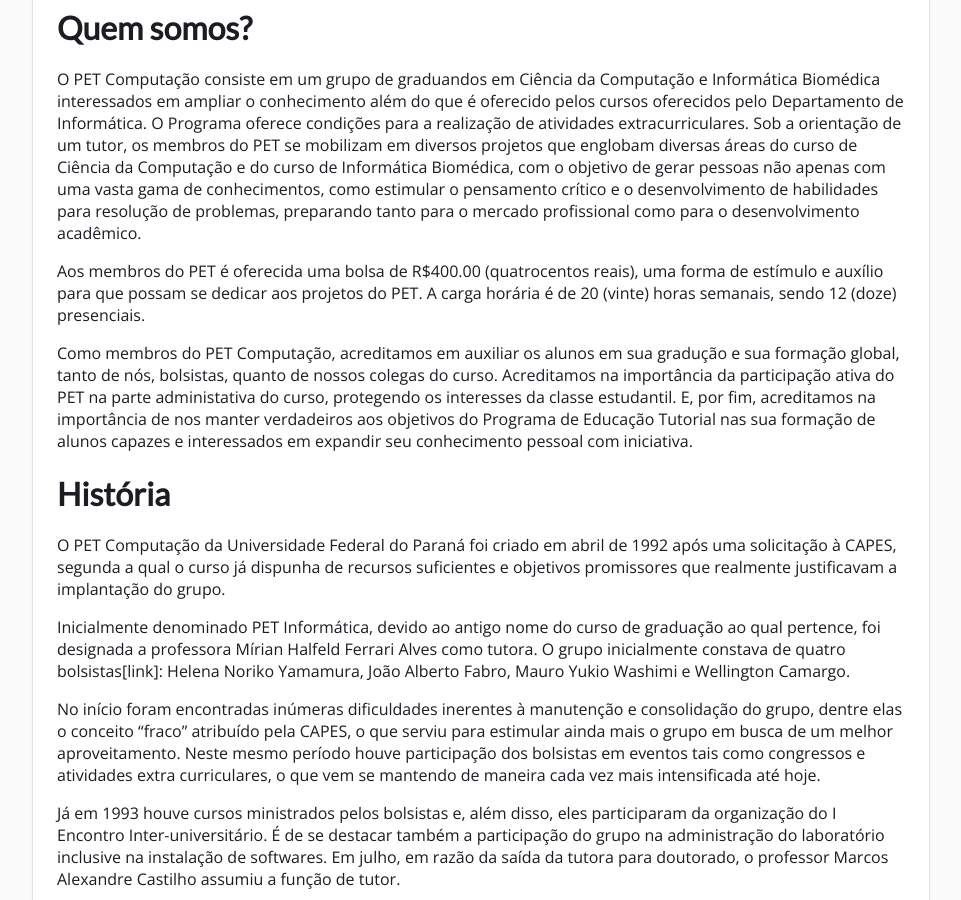
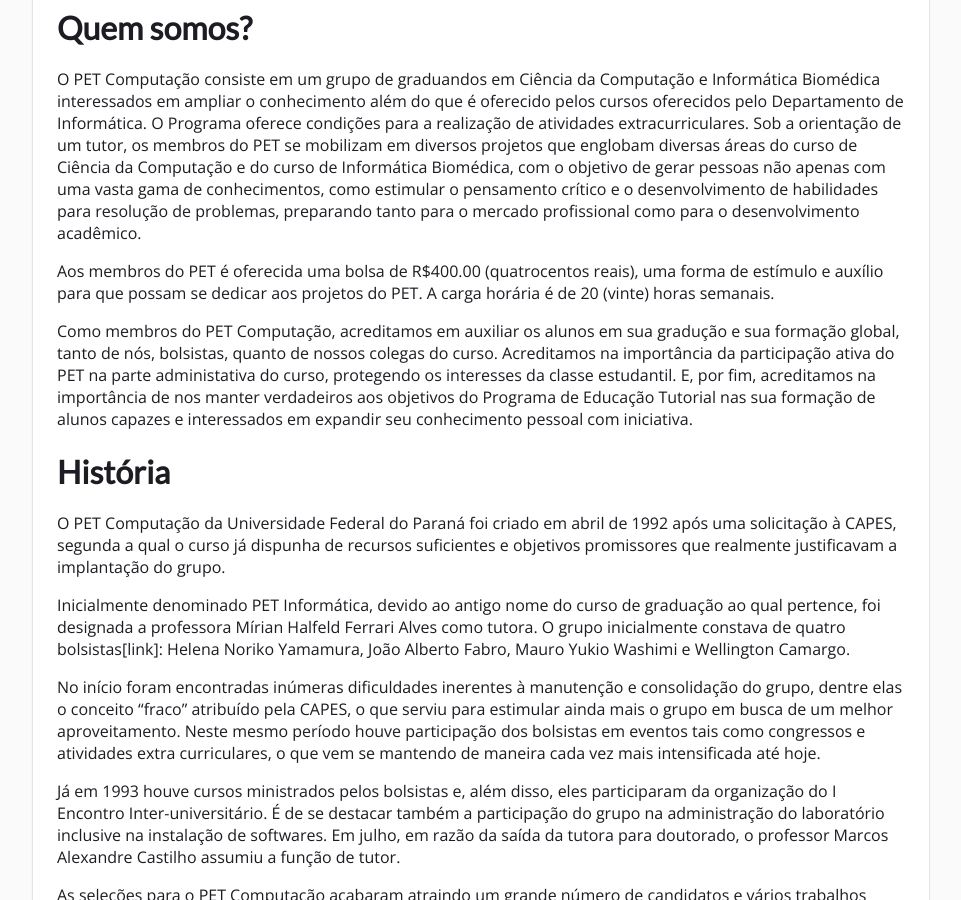
Before and after one commit to abovs/petcomputacaoufpr.github.io, a Jekyll site: the page built from sobre.md, in a window 1280 px wide and 900 px high, scrolled down 423 px. Shown: the whole window, without its empty margins (159-1120 px from the left). Built offline with Jekyll 4.4.1, drawn with Linux system fonts in a browser that asks for light colours; nearby versions of some CDN libraries.

Commit message:
Removidas menções as horas
Related: #3

```diff
--- a/sobre.md
+++ b/sobre.md
@@ -6,7 +6,7 @@
 # Quem somos?
 O PET Computação consiste em um grupo de graduandos em Ciência da Computação e Informática Biomédica interessados em ampliar o conhecimento além do que é oferecido pelos cursos oferecidos pelo Departamento de Informática. O Programa oferece condições para a realização de atividades extracurriculares. Sob a orientação de um tutor, os membros do PET se mobilizam em diversos projetos que englobam diversas áreas do curso de Ciência da Computação e do curso de Informática Biomédica, com o objetivo de gerar pessoas não apenas com uma vasta gama de conhecimentos, como estimular o pensamento crítico e o desenvolvimento de habilidades para resolução de problemas, preparando tanto para o mercado profissional como para o desenvolvimento acadêmico.
 
-Aos membros do PET é oferecida uma bolsa de R$400.00 (quatrocentos reais), uma forma de estímulo e auxílio para que possam se dedicar aos projetos do PET. A carga horária é de 20 (vinte) horas semanais, sendo 12 (doze) presenciais.
+Aos membros do PET é oferecida uma bolsa de R$400.00 (quatrocentos reais), uma forma de estímulo e auxílio para que possam se dedicar aos projetos do PET. A carga horária é de 20 (vinte) horas semanais.
 
 Como membros do PET Computação, acreditamos em auxiliar os alunos em sua gradução e sua formação global, tanto de nós, bolsistas, quanto de nossos colegas do curso. Acreditamos na importância da participação ativa do PET na parte administativa do curso, protegendo os interesses da classe estudantil. E, por fim, acreditamos na importância de nos manter verdadeiros aos objetivos do Programa de Educação Tutorial nas sua formação de alunos capazes e interessados em expandir seu conhecimento pessoal com iniciativa.
 
```
